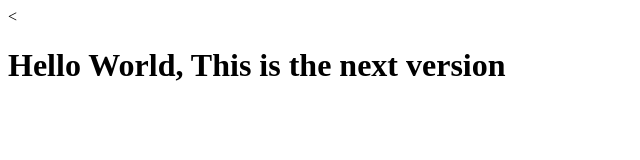
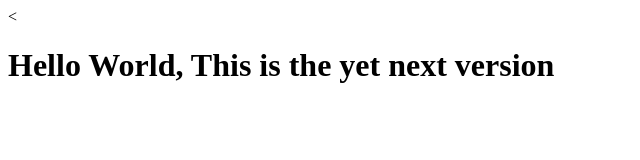
Before and after one commit to abhishekanand97/coursera-test, a plain HTML site: page index.html in a window 1280 px wide. Shown: the whole page, without its empty margins (0-640 px from the left). Drawn offline with Linux system fonts and the light colour scheme.

Commit message:
First page third version

```diff
--- a/index.html
+++ b/index.html
@@ -5,6 +5,6 @@
     <title>Coursera Project</title>
   </head>
   <body>
-    <<h1>Hello World, This is the next version</h1>
+    <<h1>Hello World, This is the yet next version</h1>
   </body>
 </html>
```
